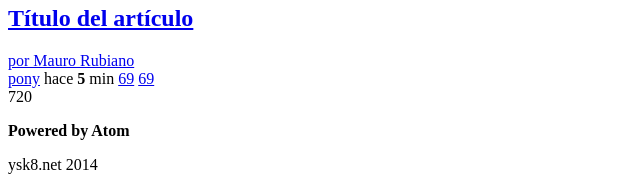
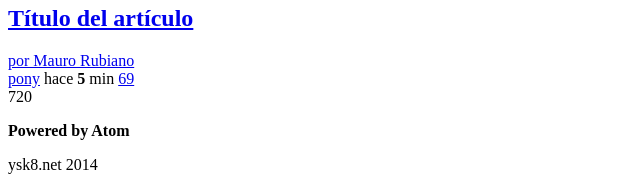
Before and after one commit to ysk8/Puls2014-America, a plain HTML site: page index.html in a window 1280 px wide. Shown: the part 779-966 px from the top of the page, 0-640 px from the left. Drawn offline with Linux system fonts and the light colour scheme.

Commit message:
Cambios mínimos en el index

```diff
--- a/index.html
+++ b/index.html
@@ -48,7 +48,7 @@
           hace <strong>5</strong> min
         </span>
         <a href="#" class="comentarios_item">69</a>
-        <a href="#" class="guardar_item">69</a>
+        <a href="#" class="guardar_item"></a>
       </div>
       <div>
         <a href="#" class="up"></a>
```
